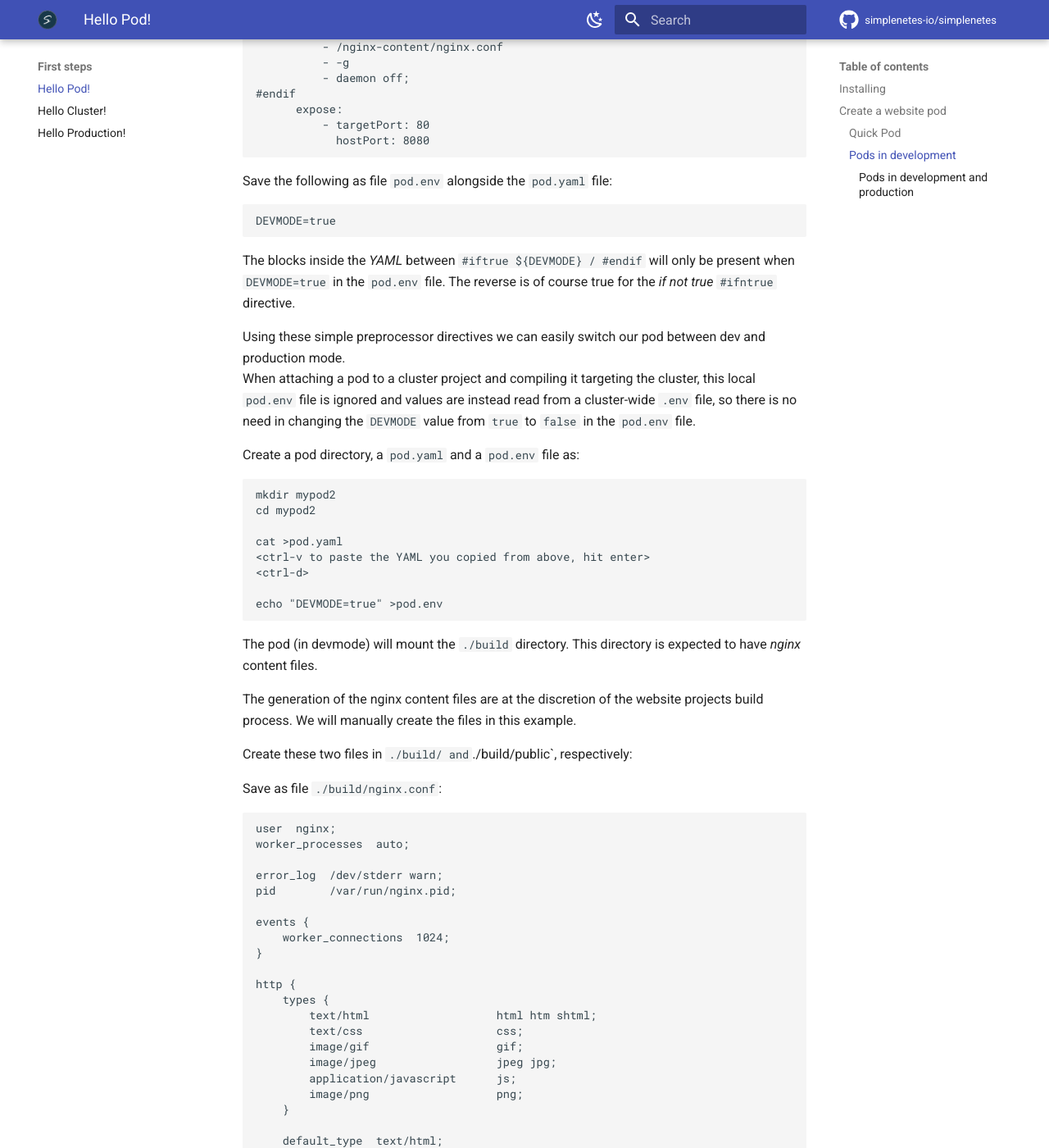
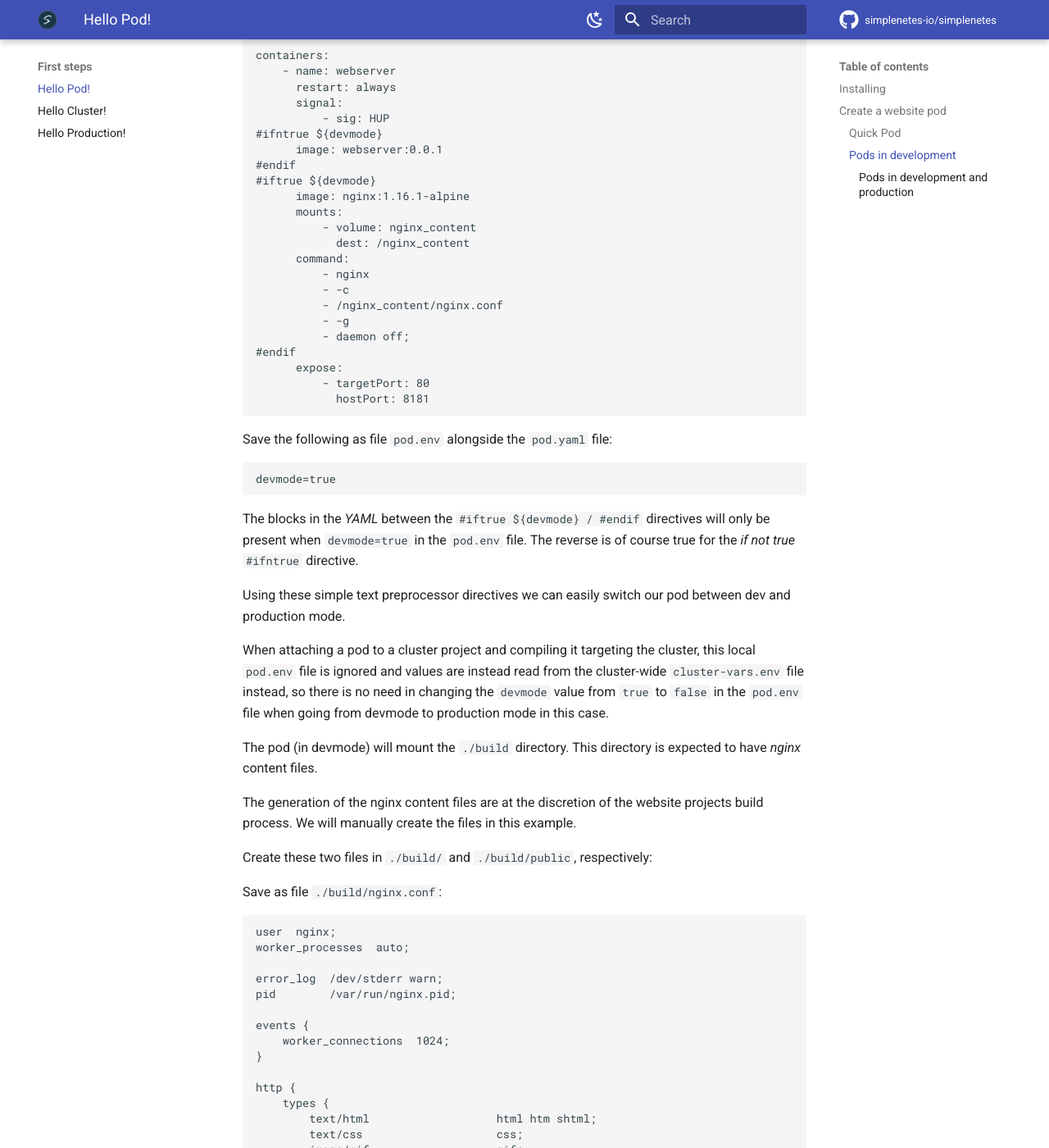
Before and after one commit to simplenetes-io/simplenetes_io, an MkDocs documentation site: the page built from docs/FIRSTPOD.md, in a window 1280 px wide and 1400 px high, scrolled down 2392 px. Shown: the whole window at 82% size. Built offline with MkDocs 1.6.1 and Material for MkDocs 9.7.7, drawn with Linux system fonts in a browser that asks for light colours; comment, search, counter and statistics services are not loaded; some of the changed text lies outside the part shown.

Commit message:
Update FIRSTPOD.md

````diff
--- a/docs/FIRSTPOD.md
+++ b/docs/FIRSTPOD.md
@@ -1,6 +1,6 @@
-# Creating your first pods using Simplenetes
+# Creating your first Simplenetes pods
 
-A Pod is described in a _YAML_ file and is compiled into a single executable, which can be run as long as podman (version >=1.8.1) is installed.
+A Pod is described in a _YAML_ file and is compiled into a single executable, which is run together with podman (version >=1.8.1).
 
 In this HOWTO we will create our first pods and see how easy it is to manage their lifecycles using the standalone executable.
 
@@ -15,14 +15,16 @@
 First, let us just create the simplest pod possible, before we move on to working with pods in development mode.
 
 ### Quick Pod
-Cop the below _YAML_ and put it in a file called `pod.yaml`.
-
+Create a pod directory. The directory name is important as it defines the default name of the pod.
 ```sh
 mkdir mypod1
 cd mypod1
+```
 
-cat >pod.yaml <<EOF
-api: 1.0.0-beta1
+Cop the below _YAML_ and put it in a file called `pod.yaml` inside the new pod directory.
+
+```yaml
+api: 1.0.0-beta2
 podVersion: 0.0.1
 runtime: podman
 containers:
@@ -31,11 +33,20 @@
       expose:
           - targetPort: 80
             hostPort: 8181
-EOF
+```
 
+Then compile and run the pod:
+```sh
 podc
+# podc generated the pod shell script which we will be using to manage the pod
+
 ./pod run
-./pod status
+
+# If you see:
+# [ERROR] Host port 8181 is busy, can't create the pod mypod1-0.0.1
+# Then change the expose/hostPort to a free port, compile and run again.
+
+./pod ps
 curl 127.0.0.1:8181
 ./pod logs
 ./pod rm
@@ -54,20 +65,24 @@
 
 When developing a website, one can use many different backend servers and build technologies, be it nginx, hugo, expressjs, jekyll, Make, webpack, etc.
 
-It is often the case that developers run their projects without using containers when in development mode, but when using Simplenetes it is very straight forward to always run in containers. In this way development resembles production environment much better.
+It is often the case that developers run their projects without using containers when in development mode, but when using Simplenetes it is very straight forward to always run in containers. In this way development resembles production environment much better and you can have all your microservices available.
 
-Simplenetes has a simple way of separating between processes such as _development_ and _production_ mode for when working with pods by using a basic _preprocessor_.
-As we will see in the `pod.yaml` below.
+Simplenetes has a simple way of separating between processes such as _development_ and _production_ mode for when working with pods by using a basic text _preprocessor_, as we will see in the `pod.yaml` below.
 
-This is our pod YAML. Copy it and save it as `pod.yaml` (detailed instructions below).
+Create a new pod dir:
+```sh
+mkdir mypod2
+cd mypod2
+```
 
-`pod.yaml`:
+This is our pod YAML. Copy it and save it as `pod.yaml` inside your new pod dir.
+
 ```yaml
-api: 1.0.0-beta1
+api: 1.0.0-beta2
 podVersion: 0.0.1
 runtime: podman
 
-#ifdef ${DEVMODE}
+#iftrue ${devmode}
 volumes:
     - name: nginx_content
       type: host
@@ -76,60 +91,49 @@
 
 containers:
     - name: webserver
-#ifndef ${DEVMODE}
-      image: webserver:0.0.1
-#endif
       restart: always
       signal:
           - sig: HUP
-#ifdef ${DEVMODE}
+#ifntrue ${devmode}
+      image: webserver:0.0.1
+#endif
+#iftrue ${devmode}
       image: nginx:1.16.1-alpine
       mounts:
           - volume: nginx_content
-            dest: /nginx-content
+            dest: /nginx_content
       command:
           - nginx
           - -c
-          - /nginx-content/nginx.conf
+          - /nginx_content/nginx.conf
           - -g
           - daemon off;
 #endif
       expose:
           - targetPort: 80
-            hostPort: 8080
+            hostPort: 8181
 ```
 
 Save the following as file `pod.env` alongside the `pod.yaml` file:
 ```sh
-DEVMODE=true
+devmode=true
 ```
 
-The blocks inside the _YAML_ between `#iftrue ${DEVMODE} / #endif` will only be present when `DEVMODE=true` in the `pod.env` file. The reverse is of course true for the _if not true_ `#ifntrue` directive.
+The blocks in the _YAML_ between the `#iftrue ${devmode} / #endif` directives will only be present when `devmode=true` in the `pod.env` file. The reverse is of course true for the _if not true_ `#ifntrue` directive.
 
-Using these simple preprocessor directives we can easily switch our pod between dev and production mode.
-When attaching a pod to a cluster project and compiling it targeting the cluster, this local `pod.env` file is ignored and values are instead read from a cluster-wide `.env` file, so there is no need in changing the `DEVMODE` value from `true` to `false` in the `pod.env` file.
+Using these simple text preprocessor directives we can easily switch our pod between dev and production mode.
 
-Create a pod directory, a `pod.yaml` and a `pod.env` file as:
-```sh
-mkdir mypod2
-cd mypod2
-
-cat >pod.yaml
-<ctrl-v to paste the YAML you copied from above, hit enter>
-<ctrl-d>
-
-echo "DEVMODE=true" >pod.env
-```
+When attaching a pod to a cluster project and compiling it targeting the cluster, this local `pod.env` file is ignored and values are instead read from the cluster-wide `cluster-vars.env` file instead, so there is no need in changing the `devmode` value from `true` to `false` in the `pod.env` file when going from devmode to production mode in this case.
 
 The pod (in devmode) will mount the `./build` directory. This directory is expected to have _nginx_ content files.
 
 The generation of the nginx content files are at the discretion of the website projects build process. We will manually create the files in this example.
 
-Create these two files in `./build/ and `./build/public`, respectively:
+Create these two files in `./build/` and `./build/public`, respectively:
 
 Save as file `./build/nginx.conf`:
 
-```nginx.conf
+```conf
 user  nginx;
 worker_processes  auto;
 
@@ -158,15 +162,12 @@
 
     access_log  /dev/stdout  main;
 
-    keepalive_timeout  65;
-
     server {
         listen       80;
-        server_name  localhost;
+        server_name  _;
 
         location / {
-            root   /nginx-content/public;
-            index  index.html;
+            root   /nginx_content/public;
         }
     }
 }
@@ -177,26 +178,13 @@
 Hello world!
 ```
 
-Detailed instructions how to save the files:
-
-```sh
-mkdir -p build/public
-cat >./build/nginx.conf
-<ctrl-v to paste the nginx.conf you copied from above, hit enter>
-<ctrl-d>
-
-cat >./build/public/index.html
-<ctrl-v to paste the index.html you copied from above, hit enter>
-<ctrl-d>
-```
-
 Now our pod is setup and it can be compiled.
 
 ```sh
 podc
 ```
 
-`podc` will generate an executable file called simply `pod`.
+`podc` will generate an executable file simply named `pod`.
 
 At this stage you can observe the resulting _YAML_ from after the preprocessor stage by looking in the file `.pod.yaml`.
 
@@ -214,14 +202,14 @@
 
 If you see the error message
 ```
-[ERROR] Host port 8080 is busy, can't create the pod mypod2-0.0.1
+[ERROR] Host port 8181 is busy, can't create the pod mypod2-0.0.1
 ```
 
 Then adjust the `expose/hostPort` value in the `pod.yaml` to a free port and recompile.
 
 ```sh
-# Curl it
-curl 127.0.0.1:8080
+# curl it
+curl 127.0.0.1:8181
 ```
 
 You should now see
@@ -242,14 +230,19 @@
 
 How signals for pods are configured are specified in [https://github.com/simplenetes-io/podc/blob/master/PODSPEC.md](https://github.com/simplenetes-io/podc/blob/master/PODSPEC.md).
 
+Note that since the `nginx` process is running as the user `nginx`, it is important that the files inside `./build` have public read access allowed. This is normally the case but if you are running your development inside a VM with mounted dirs to your OS, public permissions sometimes gets stripped away.
 
+Remove the pod when done:
+```sh
+./pod rm
+```
 
 #### Pods in development and production
 How would we go about moving this Pod from production to release?
 
 We will now see a complete pod setup which can work both with development and release processes.
 
-Let's call this `mypod3`.
+Let's call this `mypod3`:
 ```sh
 mkdir mypod3
 cd mypod3
@@ -259,11 +252,11 @@
 
 `pod.yaml`:
 ```yaml
-api: 1.0.0-beta1
+api: 1.0.0-beta2
 podVersion: 0.0.1
 runtime: podman
 
-#ifdef ${DEVMODE}
+#iftrue ${devmode}
 volumes:
     - name: nginx_content
       type: host
@@ -272,59 +265,57 @@
 
 containers:
     - name: webserver
-#ifndef ${DEVMODE}
-      image: webserver:0.0.1
-#endif
       restart: always
       signal:
           - sig: HUP
-#ifdef ${DEVMODE}
+#ifntrue ${devmode}
+      image: webserver:0.0.1
+#endif
+#iftrue ${devmode}
       image: nginx:1.16.1-alpine
       mounts:
           - volume: nginx_content
-            dest: /nginx-content
+            dest: /nginx_content
       command:
           - nginx
           - -c
-          - /nginx-content/nginx.conf
+          - /nginx_content/nginx.conf
           - -g
           - daemon off;
 #endif
       expose:
           - targetPort: 80
-#ifdef ${DEVMODE}
+#iftrue ${devmode}
             # This property will be set when compiling in dev mode.
             # The variable will be read from the pod.env file.
             hostPort: ${HTTP_PORT}
 #endif
-#ifndef ${DEVMODE}
+#ifntrue ${devmode}
             # These properties are only set when NOT in dev mode.
             # HOSTPORTAUTO and CLUSTERPORTAUTO are port numbers which
-            # will be automatically set when releasing in the cluster.
+            # will be automatically set when releasing in the cluster,
+            # so we do not bother with defining them in out `pod.env` file.
             hostPort: ${HOSTPORTAUTO1}
             clusterPort: ${CLUSTERPORTAUTO1}
             sendProxy: true
             maxConn: 1024
 #endif
+```
 
+`pod.env:`
+```env
+devmode=true
 ```
 
 `Dockerfile`:
 ```Dockerfile
 FROM nginx:1.16.1-alpine
-COPY ./build
-
+COPY build /nginx_content
+CMD ["nginx", "-c", "/nginx_content/nginx.conf", "-g", "daemon off;"]
 ```
 
 With this setup you can have a pod working for local development but also which can be released properly into a cluster.
 
 Your build process should aim at building a docker image which is tagged and pushed properly, then the `pod.yaml` `image` value needs to be set to that new image version.
 
-    1.  Create a Dockerfile to build the image
-    2.  Build the content into `./build`
-    3.  Build, tag and push the image
-    4.  Update the pod.yaml to reflect the new image version.
-        Note that you cannot put the image version in the `pod.env` file, it has to be "hardcoded" into the `pod.yaml` file.
-        This is because the `pod.env` file does not tag along into the cluster project when the pod is compiled.
-    5.  Git commit and push the changes.
-    6.  In your cluster or management project (attach and) compile the pod.
+For a living example of this look the [Simplenetes website pod](simplenetes-io).
````
Also changed, not shown: other parts of docs/FIRSTPOD.md (+1 -1 lines).
